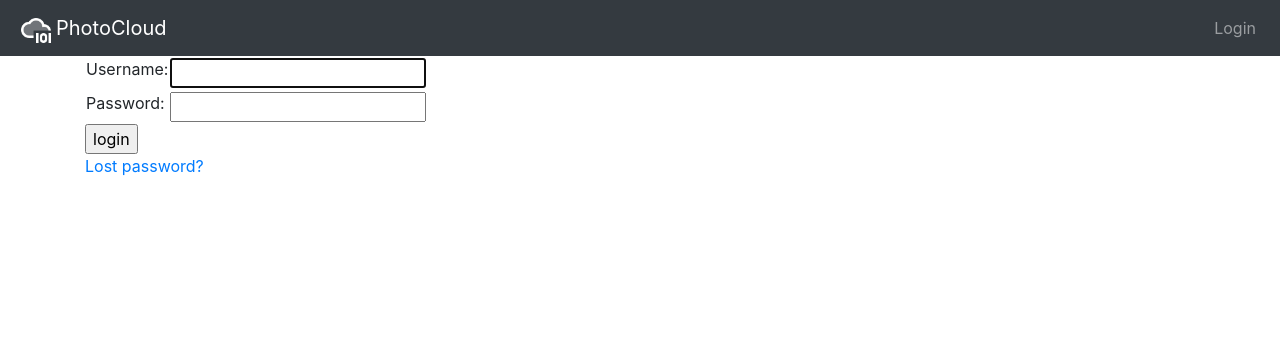
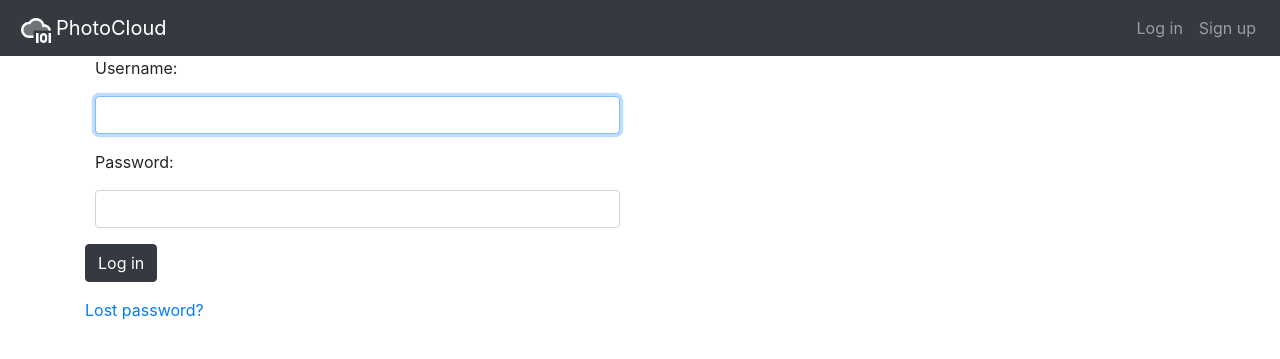
Before and after one commit to SirojiddinSaidmurodov/PhotoCloud, a Django app: page /accounts/login/ in a window 1280 px wide. Shown: the top 359 px of the page. Run offline with Django 3.2, Linux system fonts and the light colour scheme.

Commit message:
edit: styled login page with bootstrap
Took 20 minutes

```diff
--- a/templates/base_generic.html
+++ b/templates/base_generic.html
@@ -23,8 +23,9 @@
          class="d-inline-block align-top" style="margin: 5px" alt="logo">
     <a class="navbar-brand" href="{% url 'index' %}">PhotoCloud</a>
     <div class="collapse navbar-collapse" id="navbarNav">
+
+        {#    collapsing right side of navbar   #}
         <ul class="navbar-nav ml-md-auto">
-
             {% if user.is_authenticated %}
                 <li class="nav-item dropdown">
                     <a class="nav-link dropdown-toggle" href="#" id="navbarDropdownMenuLink" role="button"
@@ -38,7 +39,10 @@
                     </div>
                 </li>
             {% else %}
-                <li class="nav-item"><a class="nav-link" href="{% url 'login' %}?next={{ request.path }}">Login</a></li>
+                <li class="nav-item"><a class="nav-link" href="{% url 'login' %}?next={{ request.path }}">Log in</a>
+                </li>
+                <li class="nav-item"><a class="nav-link" href="{% url 'signup' %}?next={{ request.path }}">Sign up</a>
+                </li>
             {% endif %}
         </ul>
     </div>
--- a/templates/registration/login.html
+++ b/templates/registration/login.html
@@ -16,19 +16,28 @@
         {% endif %}
     {% endif %}
 
-    <form method="post" action="{% url 'login' %}">
+    <form class="form-group" method="post" action="{% url 'login' %}">
         {% csrf_token %}
-        <table>
-            <tr>
-                <td>{{ form.username.label_tag }}</td>
-                <td>{{ form.username }}</td>
-            </tr>
-            <tr>
-                <td>{{ form.password.label_tag }}</td>
-                <td>{{ form.password }}</td>
-            </tr>
-        </table>
-        <input type="submit" value="login"/>
+        <div class="form-row col-md-6 mb-3">
+            <label for="id_username">{{ form.username.label_tag }}</label>
+            <input class="form-control {% if form.username.errors %}is-invalid{% endif %}" type="text"
+                   name="username" maxlength="150" autocapitalize="none"
+                   autocomplete="username" autofocus="" required="" id="id_username">
+            <div id="validationServer03Feedback" class="invalid-feedback">
+                {% for error in form.username.errors %}{{ error }}{% endfor %}
+            </div>
+        </div>
+
+        <div class="form-row col-md-6 mb-3">
+            <label for="id_password">{{ form.password.label_tag }}</label>
+            <input class="form-control {% if form.password.errors %}is-invalid{% endif %}" type="password"
+                   name="password" autocomplete="password" required=""
+                   id="id_password">
+            <div id="validationServer03Feedback" class="invalid-feedback">
+                {% for error in form.password.errors %}{{ error }}{% endfor %}
+            </div>
+        </div>
+        <button class="btn btn-dark" type="submit">Log in</button>
         <input type="hidden" name="next" value="{{ next }}"/>
     </form>
 
```
Also changed, not shown: templates/registration/signup.html (+8 -5 lines).
